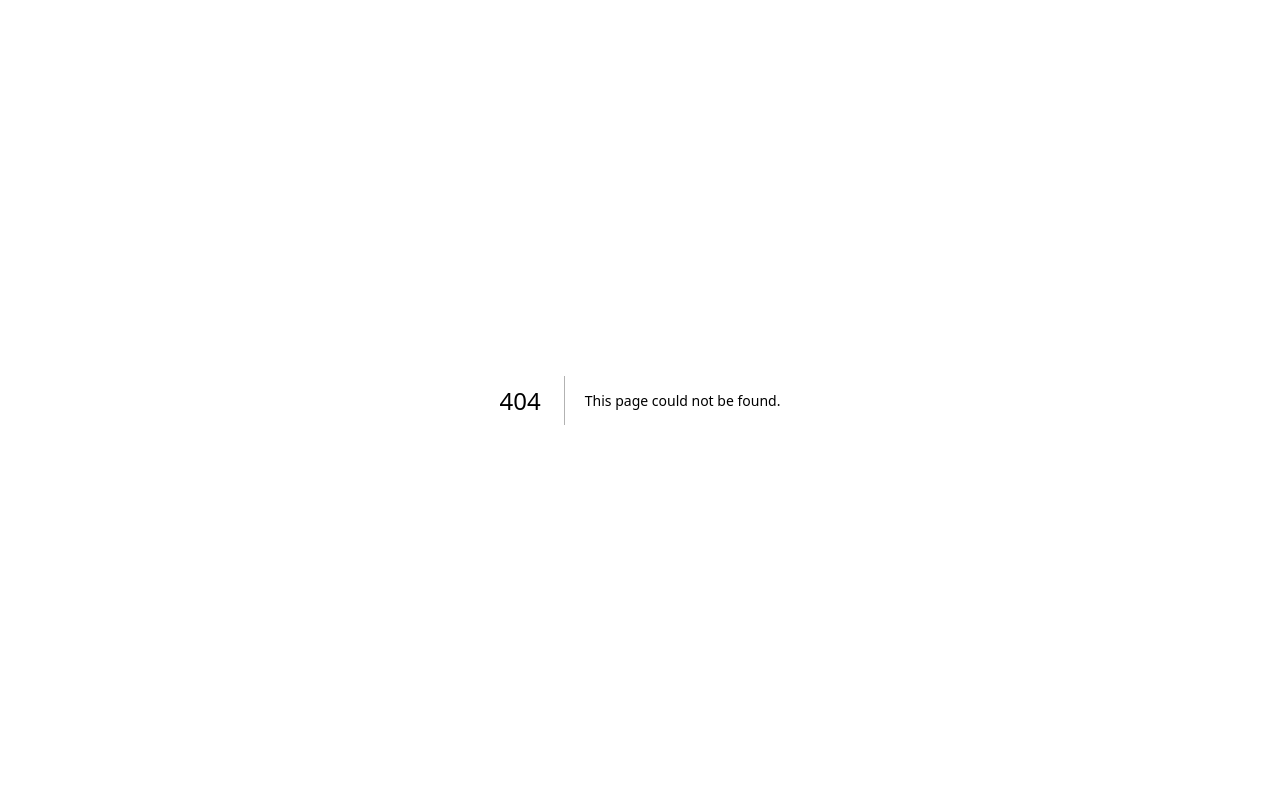
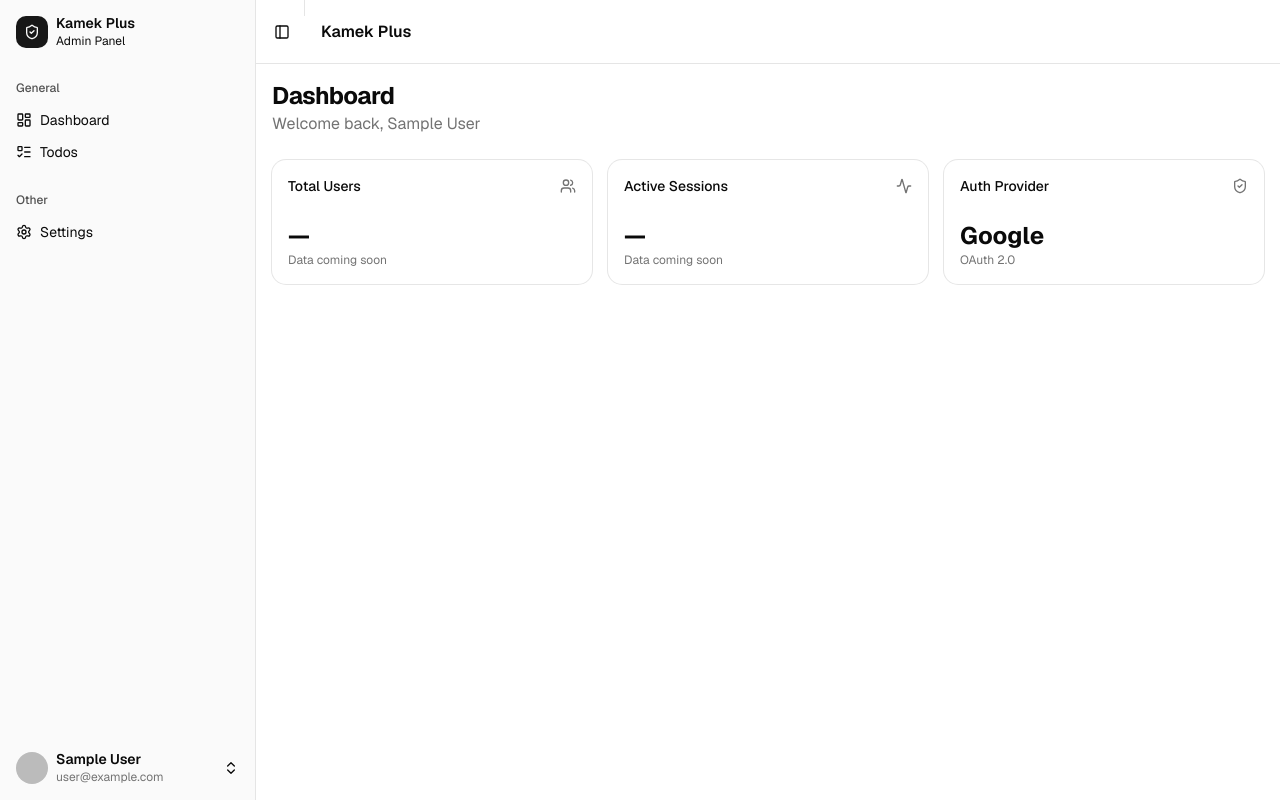
Before and after one commit to muhdammar/kamek-plus-frontend-nextjs, a Next.js app: page /home in a window 1280 px wide. Before the commit this address had no page. Built offline with nearby package versions, Linux system fonts and the light colour scheme; no server answers; sample sign-in values are in the browser's storage.

Commit message:
change admin to home

```diff
--- a/app/admin/layout.tsx
+++ b/app/home/layout.tsx
@@ -2,11 +2,11 @@ import { auth } from "@/auth";
 import { redirect } from "next/navigation";
 import { cookies } from "next/headers";
 import { SidebarInset, SidebarProvider } from "@/components/ui/sidebar";
-import { AppSidebar } from "@/components/admin/app-sidebar";
+import { AppSidebar } from "@/components/home/app-sidebar";
 import { SidebarTrigger } from "@/components/ui/sidebar";
 import { Separator } from "@/components/ui/separator";
 
-export default async function AdminLayout({
+export default async function HomeLayout({
   children,
 }: {
   children: React.ReactNode;
@@ -28,7 +28,7 @@ export default async function AdminLayout({
         <header className="flex h-16 shrink-0 items-center gap-2 border-b px-4">
           <SidebarTrigger className="-ml-1" />
           <Separator orientation="vertical" className="mr-2 h-4" />
-          <span className="font-semibold">Kamek Plus Admin</span>
+          <span className="font-semibold">Kamek Plus</span>
         </header>
         <div className="flex flex-1 flex-col gap-4 p-4">{children}</div>
       </SidebarInset>
--- a/app/admin/todos/actions.ts
+++ b/app/home/todos/actions.ts
@@ -75,7 +75,7 @@ export async function createTodoCategory(input: { name: string; icon: string })
     select: { id: true, name: true, label: true, icon: true },
   });
 
-  revalidatePath("/admin/todos");
+  revalidatePath("/home/todos");
   return category satisfies CategoryDTO;
 }
 
@@ -110,7 +110,7 @@ export async function updateTodoCategory(input: {
     select: { id: true, name: true, label: true, icon: true },
   });
 
-  revalidatePath("/admin/todos");
+  revalidatePath("/home/todos");
   return category satisfies CategoryDTO;
 }
 
@@ -130,7 +130,7 @@ export async function deleteTodoCategory(input: { todoCategoryId: string }) {
   // Cascades to related todos via FK onDelete: Cascade
   await prisma.todoCategory.delete({ where: { id: todoCategoryId } });
 
-  revalidatePath("/admin/todos");
+  revalidatePath("/home/todos");
   return { ok: true } as const;
 }
 
@@ -173,7 +173,7 @@ export async function createTodo(input: { categoryId: string; text: string }) {
     },
   });
 
-  revalidatePath("/admin/todos");
+  revalidatePath("/home/todos");
   return todo satisfies TodoDTO;
 }
 
@@ -205,7 +205,7 @@ export async function updateTodoText(input: { todoId: string; text: string }) {
     },
   });
 
-  revalidatePath("/admin/todos");
+  revalidatePath("/home/todos");
   return todo satisfies TodoDTO;
 }
 
@@ -248,7 +248,7 @@ export async function setTodoCompleted(input: { todoId: string; isCompleted: boo
     },
   });
 
-  revalidatePath("/admin/todos");
+  revalidatePath("/home/todos");
   return todo satisfies TodoDTO;
 }
 
@@ -266,7 +266,7 @@ export async function deleteTodo(input: { todoId: string }) {
 
   await prisma.todo.delete({ where: { id: todoId } });
 
-  revalidatePath("/admin/todos");
+  revalidatePath("/home/todos");
   return { ok: true } as const;
 }
 
@@ -279,7 +279,7 @@ export async function deleteDoneTodos(input: { categoryId: string }) {
     where: { userId, todoCategoryId, isCompleted: true },
   });
 
-  revalidatePath("/admin/todos");
+  revalidatePath("/home/todos");
   return { ok: true } as const;
 }
 
@@ -314,6 +314,6 @@ export async function reorderTodos(input: { categoryId: string; orderedTodoIds:
     )
   );
 
-  revalidatePath("/admin/todos");
+  revalidatePath("/home/todos");
   return { ok: true } as const;
 }
--- a/app/layout.tsx
+++ b/app/layout.tsx
@@ -7,8 +7,8 @@ import { TooltipProvider } from "@/components/ui/tooltip";
 const geist = Geist({subsets:['latin'],variable:'--font-sans'});
 
 export const metadata: Metadata = {
-  title: "Kamek Plus Admin",
-  description: "Kamek Plus Administration Dashboard",
+  title: "Kamek Plus",
+  description: "Kamek Plus Dashboard",
 };
 
 export default function RootLayout({
--- a/app/login/page.tsx
+++ b/app/login/page.tsx
@@ -13,7 +13,7 @@ export default async function LoginPage() {
   const session = await auth();
 
   if (session?.user) {
-    redirect("/admin");
+    redirect("/home");
   }
 
   return (
@@ -32,7 +32,7 @@ export default async function LoginPage() {
                 <form
                   action={async () => {
                     "use server";
-                    await signIn("google", { redirectTo: "/admin" });
+                    await signIn("google", { redirectTo: "/home" });
                   }}
                 >
                   <Button type="submit" variant="outline" className="w-full">
--- a/app/page.tsx
+++ b/app/page.tsx
@@ -5,7 +5,7 @@ export default async function Home() {
   const session = await auth();
 
   if (session?.user) {
-    redirect("/admin");
+    redirect("/home");
   } else {
     redirect("/login");
   }
--- a/auth.ts
+++ b/auth.ts
@@ -18,7 +18,7 @@ export const { handlers, signIn, signOut, auth } = NextAuth({
   callbacks: {
     authorized({ auth, request: { nextUrl } }) {
       const isLoggedIn = !!auth?.user;
-      const isOnAdminPage = nextUrl.pathname.startsWith("/admin");
+      const isOnAdminPage = nextUrl.pathname.startsWith("/home");
       if (isOnAdminPage) {
         if (isLoggedIn) return true;
         return false; // Redirect unauthenticated users to login page
--- a/components/admin/app-sidebar.tsx
+++ b/components/home/app-sidebar.tsx
@@ -26,15 +26,14 @@ const navGroups = [
   {
     title: "General",
     items: [
-      { title: "Dashboard", url: "/admin", icon: LayoutDashboard },
-      { title: "Todos", url: "/admin/todos", icon: ListTodo },
-      { title: "Users", url: "/admin/users", icon: Users },
+      { title: "Dashboard", url: "/home", icon: LayoutDashboard },
+      { title: "Todos", url: "/home/todos", icon: ListTodo },
     ],
   },
   {
     title: "Other",
     items: [
-      { title: "Settings", url: "/admin/settings", icon: Settings },
+      { title: "Settings", url: "/home/settings", icon: Settings },
     ],
   },
 ];
@@ -49,7 +48,7 @@ export async function AppSidebar() {
         <SidebarMenu>
           <SidebarMenuItem>
             <SidebarMenuButton size="lg" asChild>
-              <Link href="/admin">
+              <Link href="/home">
                 <div className="flex aspect-square size-8 items-center justify-center rounded-lg bg-sidebar-primary text-sidebar-primary-foreground">
                   <ShieldCheck className="size-4" />
                 </div>
--- a/components/admin/nav-user.tsx
+++ b/components/home/nav-user.tsx
@@ -15,7 +15,7 @@ import {
   SidebarMenuButton,
   SidebarMenuItem,
 } from "@/components/ui/sidebar";
-import { signOutAction } from "@/app/admin/actions";
+import { signOutAction } from "@/app/home/actions";
 
 type NavUserProps = {
   user: {
```
Also changed, not shown: app/home/actions.ts (renamed from app/admin/actions.ts), app/home/page.tsx (renamed from app/admin/page.tsx), app/home/todos/page.tsx (renamed from app/admin/todos/page.tsx), app/home/todos/todo-board.tsx (renamed from app/admin/todos/todo-board.tsx).
